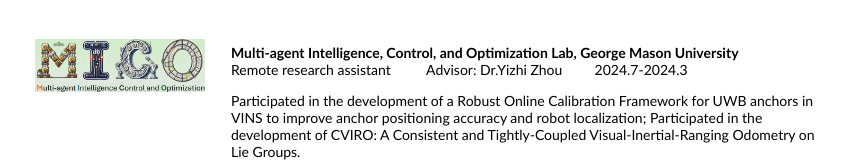
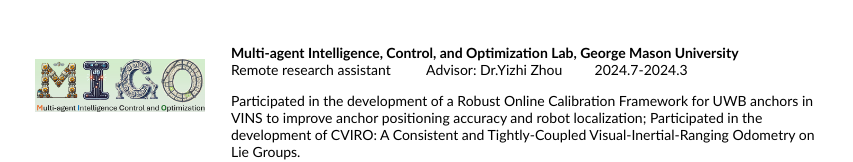
Before and after one commit to HARROLDX/maplex.github.io, a plain HTML site: page index.html in a window 1280 px wide. Shown: the part 1403-1565 px from the top of the page, without its empty margins (209-1062 px from the left). Drawn offline with Linux system fonts and the light colour scheme.

Commit message:
Update index.html

```diff
--- a/index.html
+++ b/index.html
@@ -171,7 +171,7 @@
 	  <tr bgcolor="#ffffff"> <!--背景色-->
   <td style="padding:16px;width:20%;vertical-align:middle">
     <div class="one">
-      <img src='images/GMU.png' width="170" style="margin-top:10px;margin-left:-12px;">
+      <img src='images/GMU.png' width="170" style="margin-top:30px;margin-left:-12px;">
     </div>
   </td>
   <td style="padding:8px;width:80%;vertical-align:middle">
```
